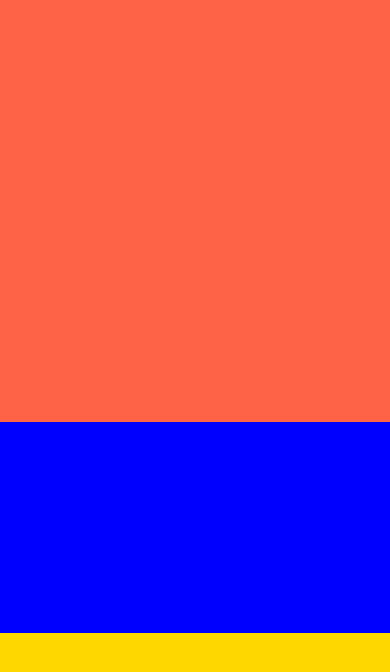
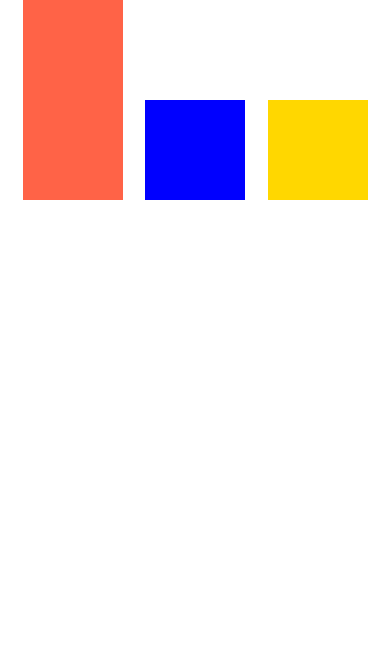
Before and after one commit to ajinkyacodes/rn-ui-design, a React Native app: screen / in a window 390 px wide. Shown: the top 672 px of the page. Built offline with nearby package versions, Linux system fonts and the light colour scheme.

Commit message:
flex-direction property added

```diff
--- a/src/basics/FlexConcepts.tsx
+++ b/src/basics/FlexConcepts.tsx
@@ -6,19 +6,22 @@ const FlexConcepts = () => {
 		<View style={styles.container}>
 			<View
 				style={{
-					flex: 2,
+					width: 100,
+					height: 200,
 					backgroundColor: 'tomato',
 				}}
 			/>
 			<View
 				style={{
-					flex: 1,
+					width: 100,
+					height: 100,
 					backgroundColor: 'blue',
 				}}
 			/>
 			<View
 				style={{
-					flex: 1,
+					width: 100,
+					height: 100,
 					backgroundColor: 'gold',
 				}}
 			/>
@@ -32,5 +35,8 @@ const styles = StyleSheet.create({
 	container: {
 		flex: 1,
 		backgroundColor: 'white',
+		flexDirection: 'row', // the main access is the horizontal access
+		justifyContent: 'space-evenly', // for horizontal
+		alignItems: 'baseline', // for vertical
 	},
 });
```
